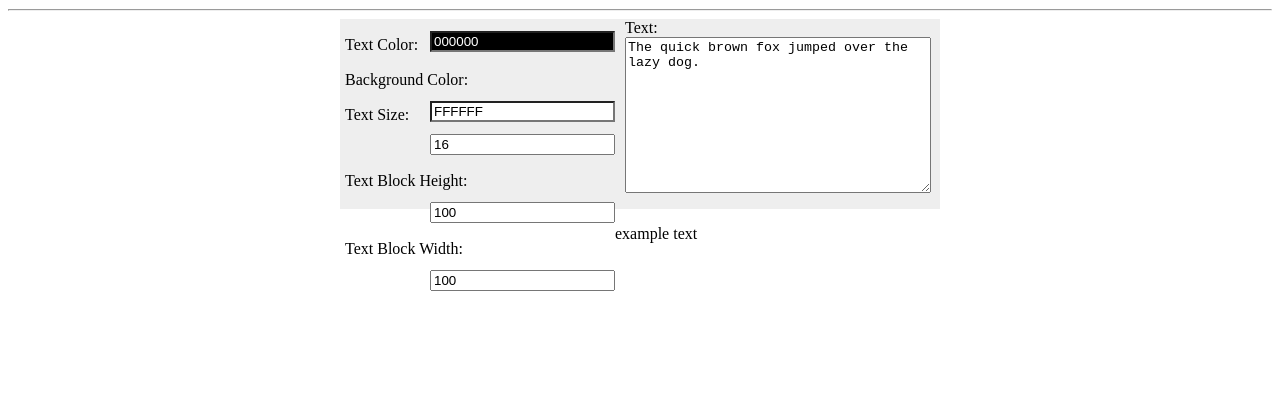
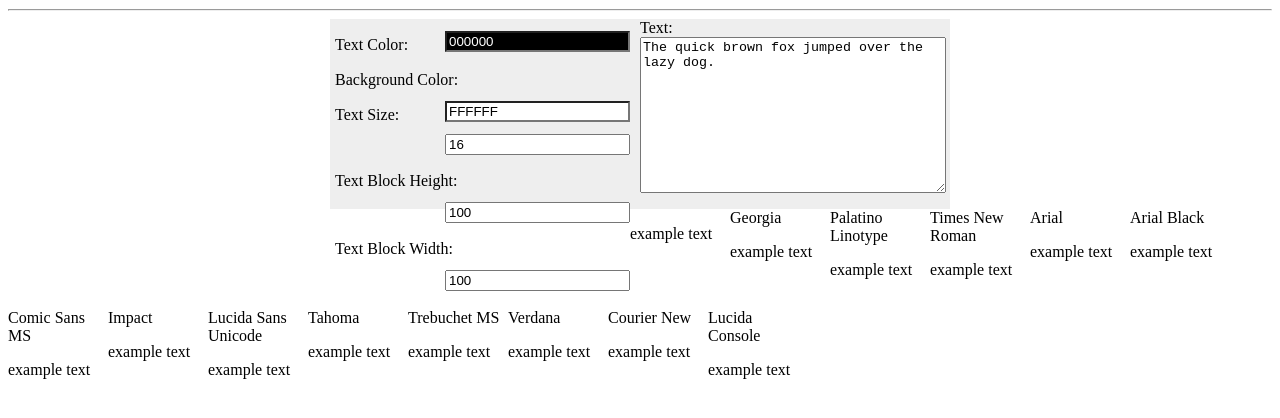
Before and after one commit to DevinShackle/p3.devinshackle.com, a plain HTML site: page index.html in a window 1280 px wide. Shown: the part 132-550 px from the top of the page. Drawn offline with nearby package versions, Linux system fonts and the light colour scheme.

Commit message:
css and js updates
updated input box width so that it displays properly across Firefox and
Chrome. Added js to create example elements for each font in array.

```diff
--- a/css/main.css
+++ b/css/main.css
@@ -17,7 +17,7 @@
 **/
 
 #mainInput {
-	width: 600px;
+	width: 620px;
 	margin-right: auto;
 	margin-left: auto;
 	height: 190px;
@@ -27,7 +27,7 @@
 
 #leftInput {
 	float: left;
-	width: 275px;
+	width: 300px;
 }
 
 #leftInput p{
@@ -44,7 +44,7 @@
 }
 
 #rightInput {
-	width: 315px;
+	width: 310px;
 	float: right;
 }
 
--- a/js/main.js
+++ b/js/main.js
@@ -21,6 +21,13 @@ $(document).ready(function() {
 	//call fontsList.foreach()
 		//add an example block for each font
 			//add font name as attribute
+	fontsList.forEach(function(font) {
+		var name = font.split(',')[0];
+		if(name.substring(0,1) == '"')
+			name = name.substring(1,name.length-1);
+		$('#examples').append(
+			'<div class="example">'+ name +'<p>example text</p></div>');
+	});
 
 	/**
 	*	Change text color
```
Also changed, not shown: index.html (+2 -1 lines).
